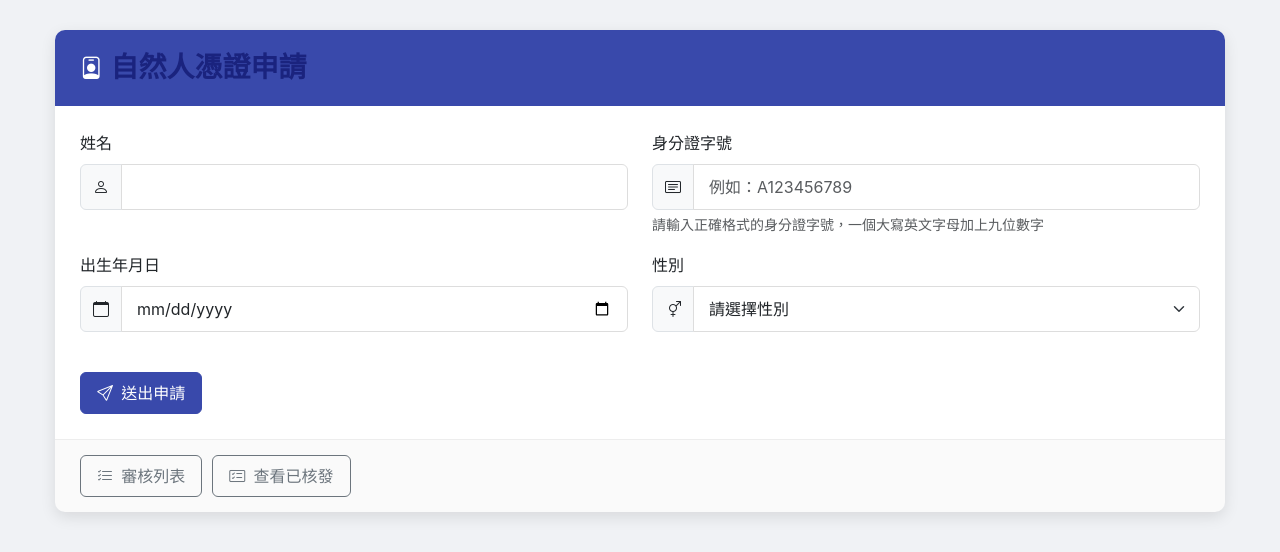
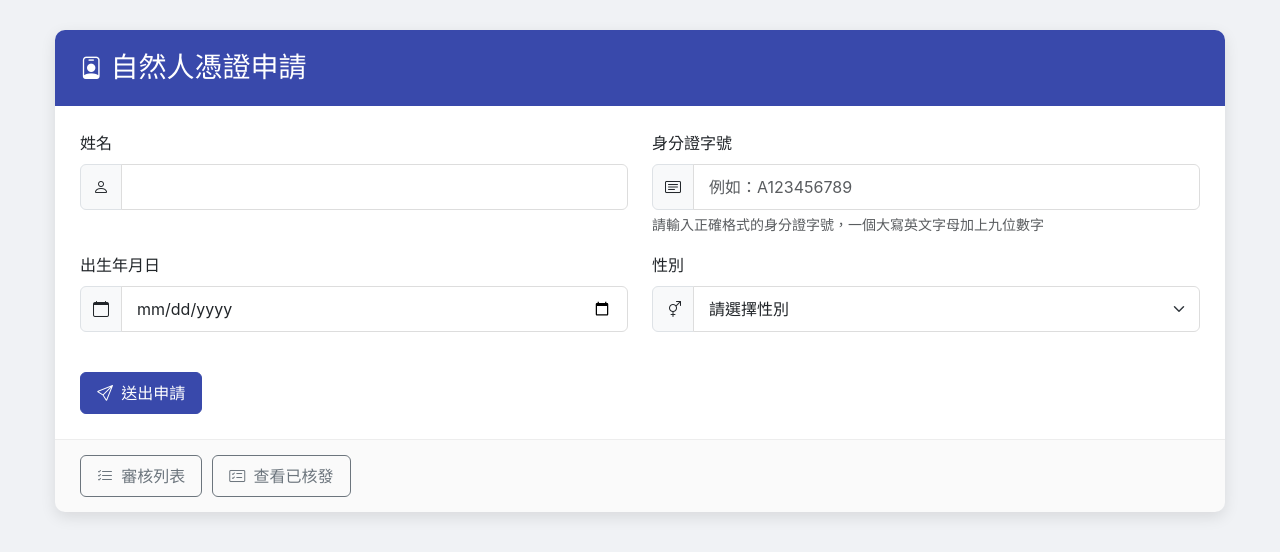
Before and after one commit to silentoaq/twfido, a Flask app: page / in a window 1280 px wide. Shown: the top 552 px of the page. Run offline with Flask 3, Linux system fonts and the light colour scheme.

Commit message:
chore: 改字體顏色

```diff
--- a/templates/form.html
+++ b/templates/form.html
@@ -138,13 +138,6 @@
       border-left-color: #29B6F6;
     }
 
-    /* Typography */
-    h1, h2, h3, h4, h5, h6 {
-      font-weight: 600;
-      color: #1A237E;
-    }
-
-    /* Navigation menu */
     .nav-menu {
       display: flex;
       gap: 10px;
```
